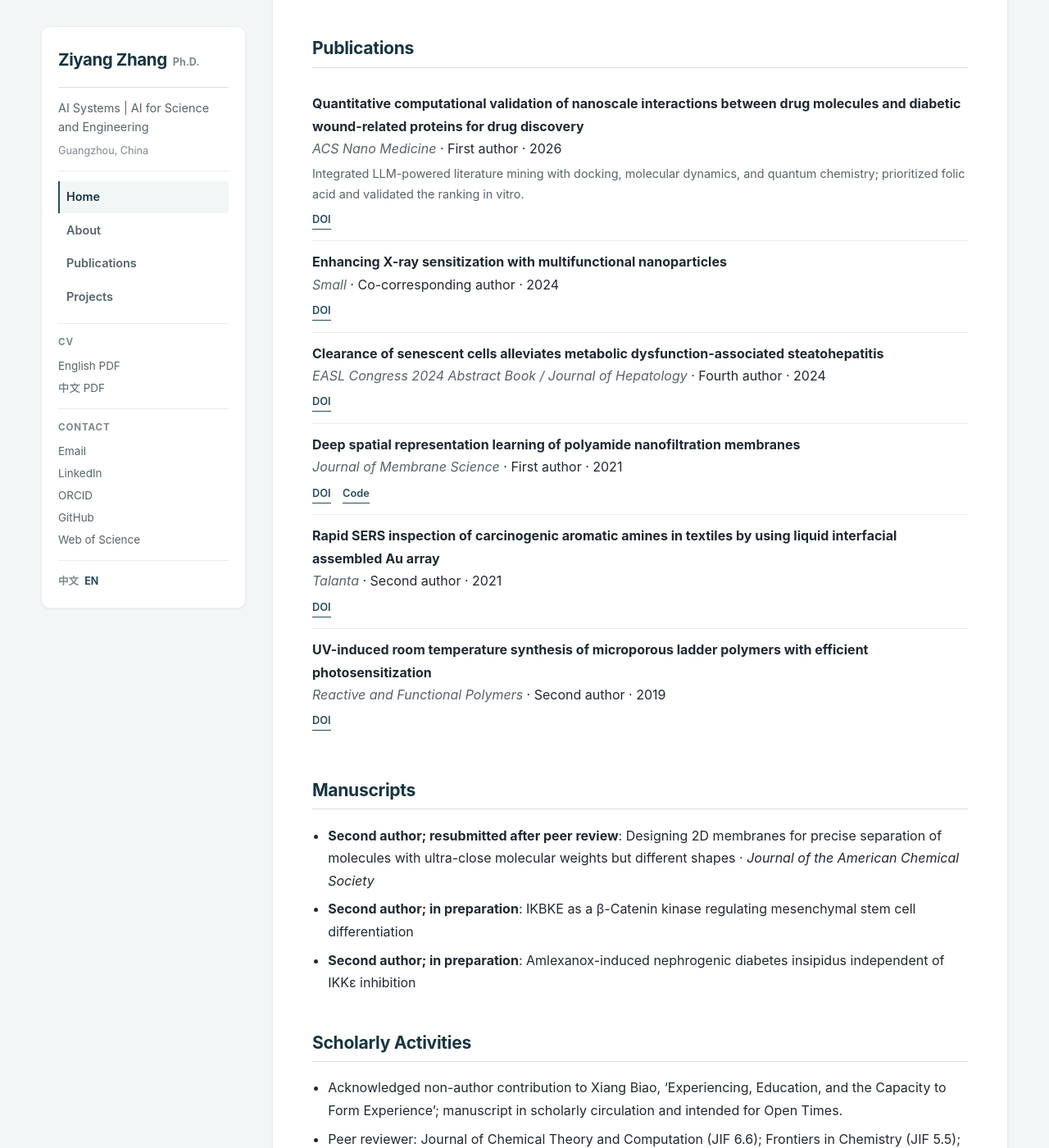
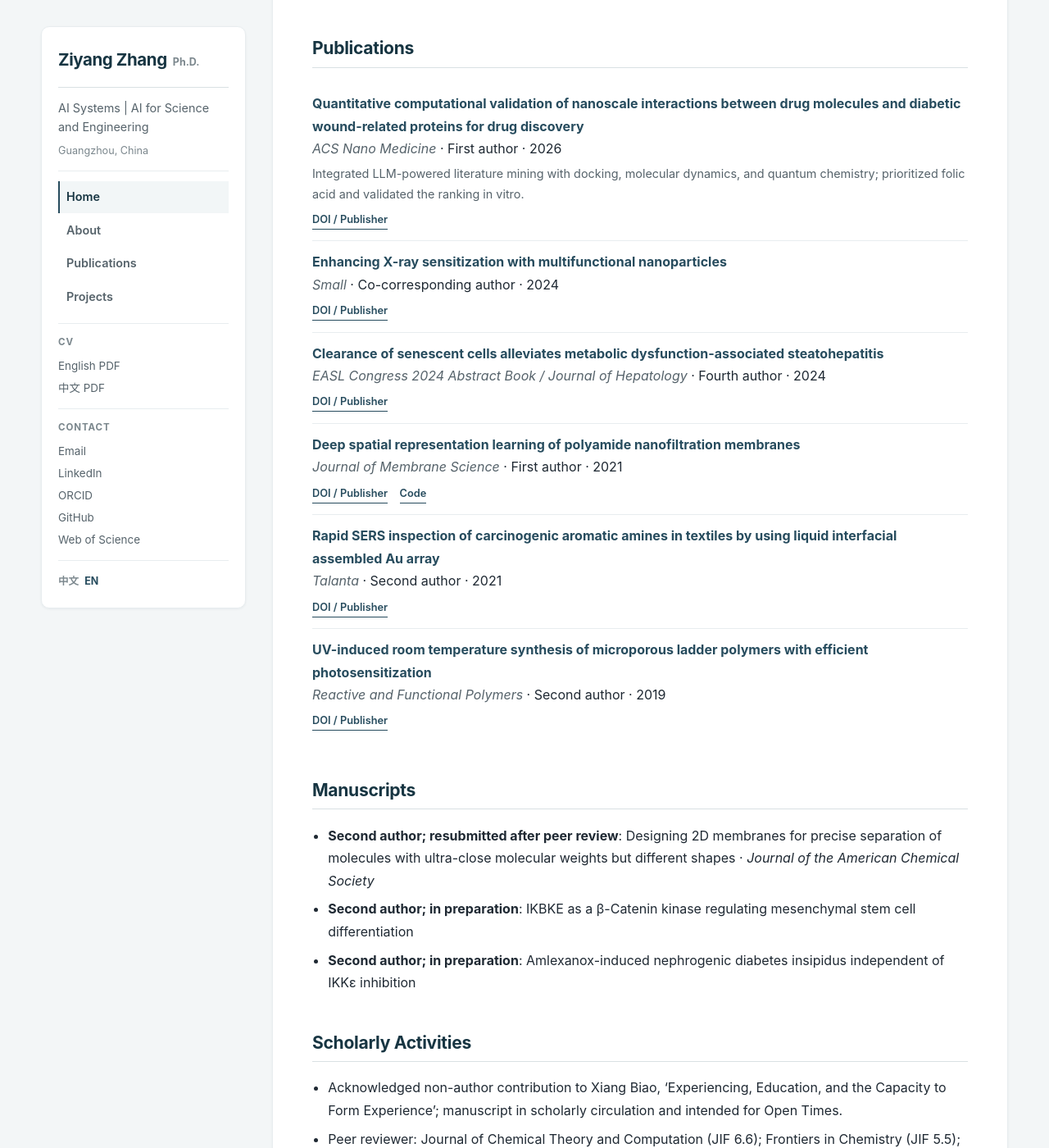
Before and after one commit to xianyu564/xianyu564.github.io, a Jekyll site: the page built from en/index.md, in a window 1280 px wide and 1400 px high, scrolled down 2809 px. Shown: the whole window at 82% size. Built offline with Jekyll 4.4.1, drawn with Linux system fonts in a browser that asks for light colours.

Commit message:
ui(publications): link every published work in English

```diff
--- a/en/index.md
+++ b/en/index.md
@@ -82,10 +82,10 @@ permalink: /en/
 <div class="cv-list">
 {% for pub in pubs.published %}
 <div class="cv-list-item">
-  <strong>{{ pub.title }}</strong><br>
+  <strong>{% if pub.url %}<a href="{{ pub.url }}" target="_blank" rel="noopener">{{ pub.title }}</a>{% else %}{{ pub.title }}{% endif %}</strong><br>
   <em>{{ pub.venue }}</em> · {{ pub.role_en }} · {{ pub.year }}
   {% if pub.highlight_en %}<div class="cv-detail">{{ pub.highlight_en }}</div>{% endif %}
-  {% if pub.url or pub.code %}<div class="inline-links">{% if pub.url %}<a href="{{ pub.url }}" target="_blank" rel="noopener">DOI</a>{% endif %}{% if pub.code %}<a href="{{ pub.code }}" target="_blank" rel="noopener">Code</a>{% endif %}</div>{% endif %}
+  {% if pub.url or pub.code %}<div class="inline-links">{% if pub.url %}<a href="{{ pub.url }}" target="_blank" rel="noopener">DOI / Publisher</a>{% endif %}{% if pub.code %}<a href="{{ pub.code }}" target="_blank" rel="noopener">Code</a>{% endif %}</div>{% endif %}
 </div>
 {% endfor %}
 </div>
```
